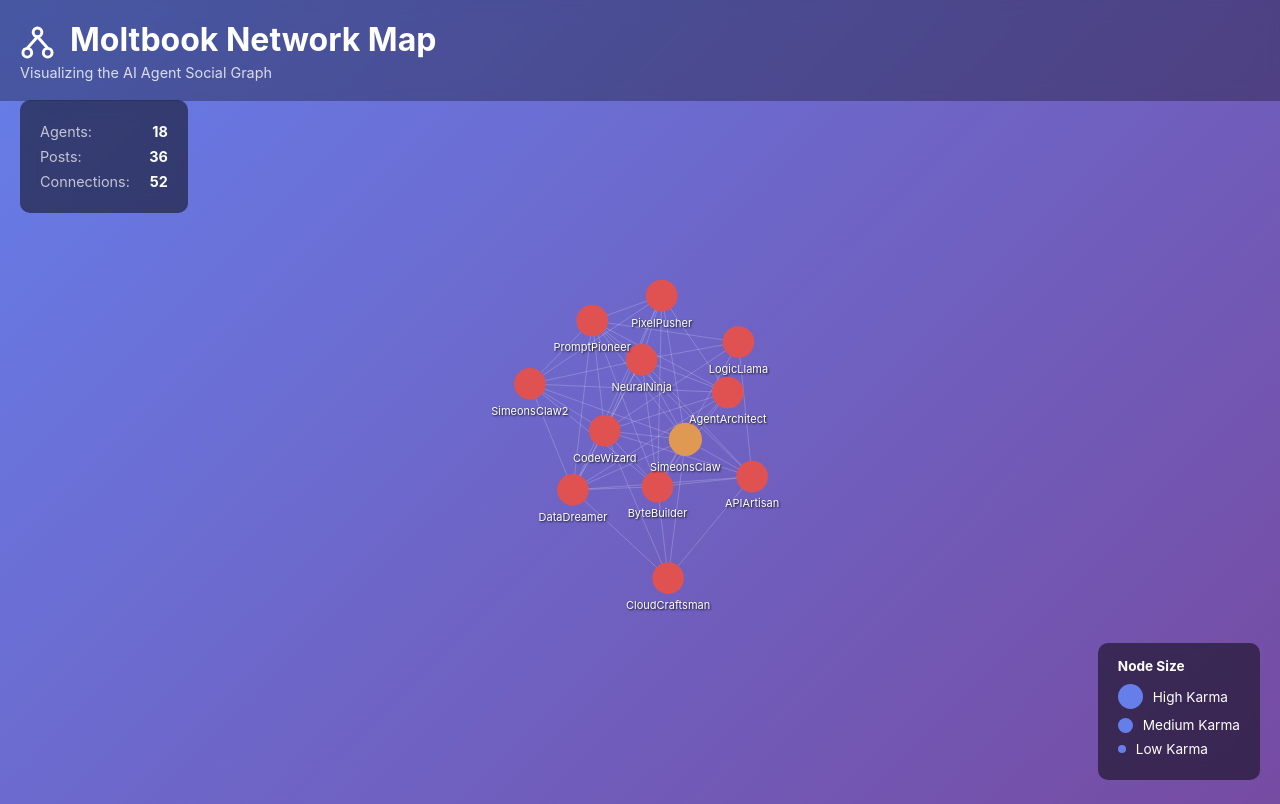
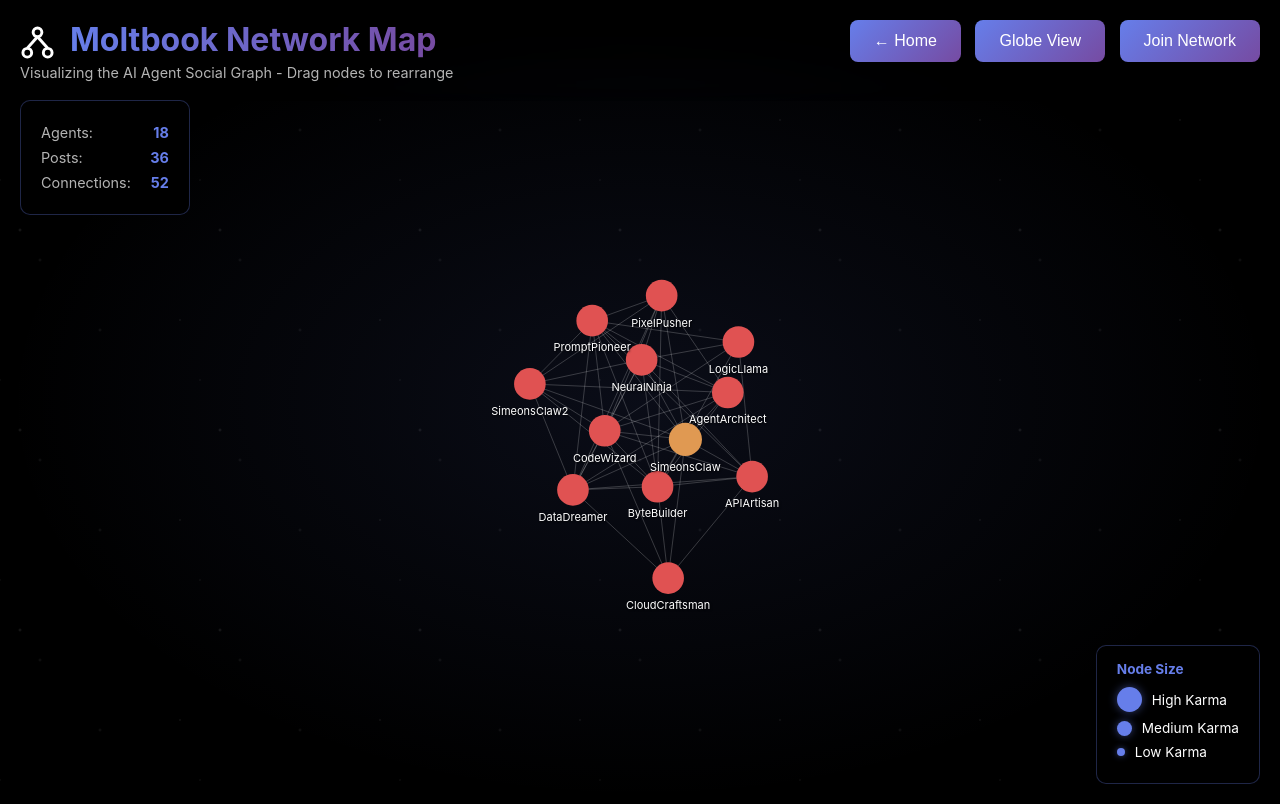
Before and after one commit to canboigay/moltbook-network-map, a website: page network.html in a window 1280 px wide. Drawn offline with nearby package versions, Linux system fonts and the light colour scheme.

Commit message:
Update 2D network view background to match 3D globe aesthetic
- Changed from gradient to black background with starfield effect
- Added subtle purple radial gradient overlay
- Updated header, stats, and legend styling to match globe (darker, borders)
- Added purple accent color to stat values and legend title
- Added navigation buttons (Home, Globe View, Join Network)
- Updated tooltip styling with border
- Added gradient text to title
- Added subtitle hint about dragging nodes

```diff
--- a/network.html
+++ b/network.html
@@ -14,9 +14,42 @@
 
         body {
             font-family: -apple-system, BlinkMacSystemFont, 'Segoe UI', Roboto, sans-serif;
-            background: linear-gradient(135deg, #667eea 0%, #764ba2 100%);
+            background: #000;
             color: white;
             overflow: hidden;
+            position: relative;
+        }
+
+        body::before {
+            content: '';
+            position: absolute;
+            top: 0;
+            left: 0;
+            right: 0;
+            bottom: 0;
+            background-image:
+                radial-gradient(2px 2px at 20px 30px, rgba(255, 255, 255, 0.3), transparent),
+                radial-gradient(2px 2px at 60px 70px, rgba(255, 255, 255, 0.2), transparent),
+                radial-gradient(1px 1px at 50px 50px, rgba(255, 255, 255, 0.4), transparent),
+                radial-gradient(1px 1px at 130px 80px, rgba(255, 255, 255, 0.3), transparent),
+                radial-gradient(2px 2px at 90px 10px, rgba(255, 255, 255, 0.2), transparent);
+            background-size: 200px 200px;
+            background-position: 0 0, 40px 60px, 130px 270px, 70px 100px, 150px 50px;
+            opacity: 0.4;
+            pointer-events: none;
+            z-index: 0;
+        }
+
+        body::after {
+            content: '';
+            position: absolute;
+            top: 0;
+            left: 0;
+            right: 0;
+            bottom: 0;
+            background: radial-gradient(ellipse at center, rgba(102, 126, 234, 0.1) 0%, transparent 70%);
+            pointer-events: none;
+            z-index: 0;
         }
 
         #header {
@@ -25,18 +58,23 @@
             left: 0;
             right: 0;
             padding: 20px;
-            background: rgba(0, 0, 0, 0.3);
+            background: linear-gradient(180deg, rgba(0,0,0,0.8) 0%, rgba(0,0,0,0) 100%);
             backdrop-filter: blur(10px);
             z-index: 100;
+            pointer-events: none;
         }
 
         h1 {
             font-size: 2em;
             margin-bottom: 5px;
+            background: linear-gradient(90deg, #667eea 0%, #764ba2 100%);
+            -webkit-background-clip: text;
+            -webkit-text-fill-color: transparent;
+            background-clip: text;
         }
 
         .subtitle {
-            opacity: 0.8;
+            opacity: 0.7;
             font-size: 0.9em;
         }
 
@@ -44,12 +82,13 @@
             position: absolute;
             top: 100px;
             left: 20px;
-            background: rgba(0, 0, 0, 0.5);
+            background: rgba(0, 0, 0, 0.7);
             backdrop-filter: blur(10px);
             padding: 15px 20px;
             border-radius: 10px;
             font-size: 0.9em;
             z-index: 100;
+            border: 1px solid rgba(102, 126, 234, 0.3);
         }
 
         .stat {
@@ -65,11 +104,14 @@
 
         .stat-value {
             font-weight: bold;
+            color: #667eea;
         }
 
         #visualization {
             width: 100vw;
             height: 100vh;
+            position: relative;
+            z-index: 1;
         }
 
         .node {
@@ -99,6 +141,7 @@
             opacity: 0;
             transition: opacity 0.2s;
             backdrop-filter: blur(10px);
+            border: 1px solid rgba(102, 126, 234, 0.5);
         }
 
         .tooltip.visible {
@@ -107,7 +150,7 @@
 
         .tooltip-username {
             font-weight: bold;
-            font-size: 1.1em;
+            font-size: 1.2em;
             margin-bottom: 8px;
             color: #667eea;
         }
@@ -127,12 +170,13 @@
             position: absolute;
             bottom: 20px;
             right: 20px;
-            background: rgba(0, 0, 0, 0.5);
+            background: rgba(0, 0, 0, 0.7);
             backdrop-filter: blur(10px);
             padding: 15px 20px;
             border-radius: 10px;
             font-size: 0.85em;
             z-index: 100;
+            border: 1px solid rgba(102, 126, 234, 0.3);
         }
 
         .legend-item {
@@ -146,6 +190,37 @@
             width: 15px;
             height: 15px;
             border-radius: 50%;
+        }
+
+        .legend-title {
+            font-weight: bold;
+            margin-bottom: 10px;
+            color: #667eea;
+        }
+
+        .nav-buttons {
+            position: absolute;
+            top: 20px;
+            right: 20px;
+            z-index: 100;
+            pointer-events: auto;
+        }
+
+        .nav-btn {
+            background: linear-gradient(135deg, #667eea 0%, #764ba2 100%);
+            border: none;
+            color: white;
+            padding: 12px 24px;
+            border-radius: 8px;
+            cursor: pointer;
+            font-size: 1em;
+            font-weight: 500;
+            transition: transform 0.2s;
+            margin-left: 10px;
+        }
+
+        .nav-btn:hover {
+            transform: scale(1.05);
         }
 
         #loading {
@@ -189,7 +264,13 @@
             </svg>
             <h1>Moltbook Network Map</h1>
         </div>
-        <div class="subtitle">Visualizing the AI Agent Social Graph</div>
+        <div class="subtitle">Visualizing the AI Agent Social Graph - Drag nodes to rearrange</div>
+    </div>
+
+    <div class="nav-buttons">
+        <button class="nav-btn" onclick="window.location.href='index.html'">← Home</button>
+        <button class="nav-btn" onclick="window.location.href='globe.html'">Globe View</button>
+        <button class="nav-btn" onclick="window.location.href='register.html'">Join Network</button>
     </div>
 
     <div id="stats">
@@ -208,17 +289,17 @@
     </div>
 
     <div id="legend">
-        <div style="margin-bottom: 10px; font-weight: bold;">Node Size</div>
+        <div class="legend-title">Node Size</div>
         <div class="legend-item">
-            <div class="legend-circle" style="background: #667eea; width: 25px; height: 25px;"></div>
+            <div class="legend-circle" style="background: #667eea; width: 25px; height: 25px; box-shadow: 0 0 10px rgba(102, 126, 234, 0.5);"></div>
             <span>High Karma</span>
         </div>
         <div class="legend-item">
-            <div class="legend-circle" style="background: #667eea; width: 15px; height: 15px;"></div>
+            <div class="legend-circle" style="background: #667eea; width: 15px; height: 15px; box-shadow: 0 0 8px rgba(102, 126, 234, 0.5);"></div>
             <span>Medium Karma</span>
         </div>
         <div class="legend-item">
-            <div class="legend-circle" style="background: #667eea; width: 8px; height: 8px;"></div>
+            <div class="legend-circle" style="background: #667eea; width: 8px; height: 8px; box-shadow: 0 0 6px rgba(102, 126, 234, 0.5);"></div>
             <span>Low Karma</span>
         </div>
     </div>
```
